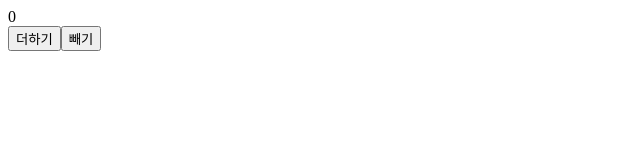
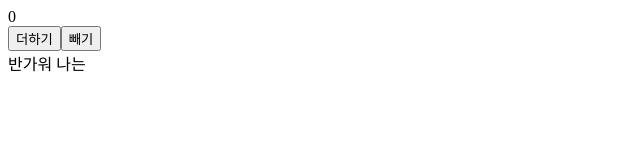
Before and after one commit to SWJBReactStudy/React_Goguma, a React (Create React App) app: page / in a window 1280 px wide. Shown: the top 160 px of the page, without its empty margins (0-640 px from the left). Built offline with nearby package versions, Linux system fonts and the light colour scheme.

Commit message:
feat: 조건부-렌더링

```diff
--- a/src/App.jsx
+++ b/src/App.jsx
@@ -1,8 +1,11 @@
 import React, { useState } from 'react';
 import Count from './Count';
+import Render from './Render';
 
 const App = () => {
   const [count, setCount] = useState(0);
+
+  const [isRender, setIsRender] = useState(true);
 
   const onClickPlus = () => {
     setCount(count + 1);
@@ -19,6 +22,7 @@ count = parameter;
     <>
       <Count count={count} setCount={setCount}
         onClickPlus={onClickPlus} onClickMinus={onClickMinus} />
+      <Render isRender={isRender} setIsRender={setIsRender} />
     </>
   );
 }
--- /dev/null
+++ b/src/Render.jsx
@@ -0,0 +1,11 @@
+import React, {} from 'react';
+
+const Render = ({isRender, setIsRender}) => {
+    return(
+        <div>
+            {isRender ? '반가워 나는' : null }
+        </div>
+    );
+}
+
+export default Render;
```
Lines whose indentation alone changed are shown as unchanged.
